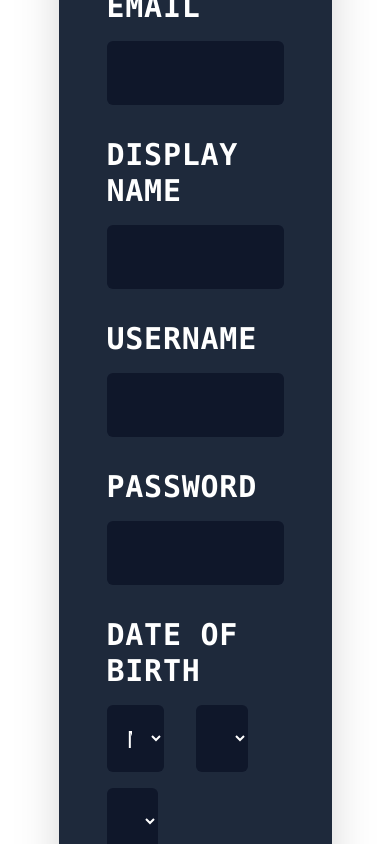
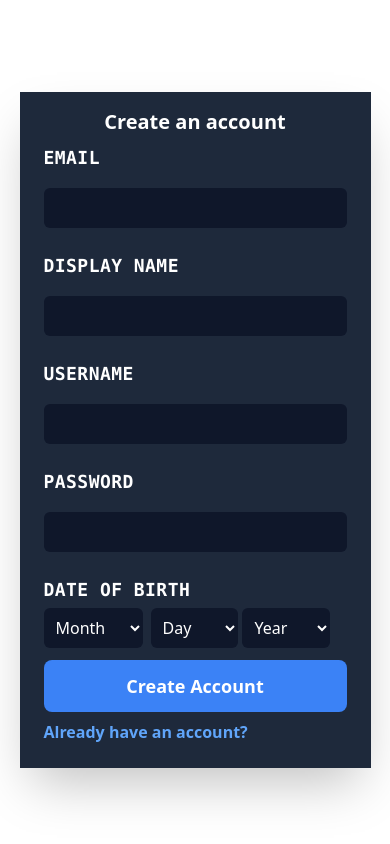
Before and after one commit to HAMMADQAdir/Discord, a React (Create React App) app in the folder frontend/: page /signup in a window 390 px wide. Shown: the top 844 px of the page. Built offline with nearby package versions, Linux system fonts and the light colour scheme.

Commit message:
minor changes

```diff
--- a/frontend/src/cards/SignUpCard.jsx
+++ b/frontend/src/cards/SignUpCard.jsx
@@ -1,25 +1,24 @@
 import React, { useState } from "react";
-import '../index.css'
-import {NavLink,useNavigate} from "react-router-dom"
+import "../index.css";
+import { NavLink, useNavigate } from "react-router-dom";
 import { doCreateUserWithEmailAndPassword } from "../firebase/auth";
 
 export default function SignUpCard() {
-  const navigate = useNavigate()
+  const navigate = useNavigate();
 
   const [username, setUsername] = useState("");
   const [email, setEmail] = useState("");
   const [displayName, setDisplayName] = useState("");
   const [password, setPassword] = useState("");
-  const [month,setMonth] = useState('')
-  const [day,setDay] = useState('')
-  const [year,setYear] = useState('')
-
+  const [month, setMonth] = useState("");
+  const [day, setDay] = useState("");
+  const [year, setYear] = useState("");
 
   const renderDays = () => {
     const days = [];
     for (let i = 1; i <= 31; i++) {
       days.push(
-        <option key={i} value={i < 10 ? '0' + i : i}>
+        <option key={i} value={i < 10 ? "0" + i : i}>
           {i}
         </option>
       );
@@ -40,23 +39,24 @@
     return years;
   };
 
-  const handleSignUpForm =async (e) => {
-
-    e.preventDefault()
-    await doCreateUserWithEmailAndPassword(email,password)
-
+  const handleSignUpForm = async (e) => {
+    e.preventDefault();
+    await doCreateUserWithEmailAndPassword(email, password);
   };
   return (
-    <div className="w-screen h-screen flex flex-wrap justify-center content-center">
-      <div className="bg-slate-800 w-[70%] m-2   p-4 space-y-12 flex flex-col flex-wrap justify-center text-white rounded-xl shadow-2xl ">
-        <h1 className="m-4 text-5xl font-bold text-center font-sans">
+    <div className="my-2  w-screen h-screen flex flex-wrap justify-center content-center">
+      <div className="bg-slate-800 w-[90%] 2xl:w-[40%] m-2   p-4  flex flex-col flex-wrap justify-center text-white rounded:sm lg:rounded-xl shadow-2xl ">
+        <h1 className="lg:m-4 text-xl lg:text-5xl font-bold text-center font-sans">
           Create an account
         </h1>
-        <form onSubmit={handleSignUpForm} className="m-8 space-y-4 ">
+        <form
+          onSubmit={handleSignUpForm}
+          className="m-2 lg:m-8 space-y-2 lg:space-y-4 "
+        >
           <div>
             <label
               htmlFor="email"
-              className="text-3xl font-mono font-semibold  tracking-wide "
+              className="text-lg lg:text-3xl font-mono font-semibold  tracking-wide "
             >
               EMAIL
             </label>
@@ -65,7 +65,7 @@
               name="email"
               id="email"
               required
-              className="my-4 w-full bg-slate-900 p-4 text-2xl rounded-md focus:outline-none "
+              className="my-4 w-full bg-slate-900 p-2 lg:p-4  lg:text-2xl rounded-md focus:outline-none "
               onChange={(e) => setEmail(e.target.value)}
             />
           </div>
@@ -73,7 +73,7 @@
           <div>
             <label
               htmlFor="displayName"
-              className="text-3xl font-mono font-semibold  tracking-wide "
+              className="text-lg lg:text-3xl font-mono font-semibold  tracking-wide "
             >
               DISPLAY NAME
             </label>
@@ -82,7 +82,7 @@
               name="displayName"
               id="displayName"
               required
-              className="my-4 w-full bg-slate-900 p-4 text-2xl rounded-md focus:outline-none "
+              className="my-4 w-full bg-slate-900 p-2 lg:p-4  lg:text-2xl rounded-md focus:outline-none "
               onChange={(e) => setDisplayName(e.target.value)}
             />
           </div>
@@ -90,7 +90,7 @@
           <div>
             <label
               htmlFor="username"
-              className="text-3xl font-mono font-semibold  tracking-wide "
+              className="text-lg lg:text-3xl font-mono font-semibold  tracking-wide "
             >
               USERNAME
             </label>
@@ -99,7 +99,7 @@
               name="username"
               id="username"
               required
-              className="my-4 w-full bg-slate-900 p-4 text-2xl rounded-md focus:outline-none "
+              className="my-4 w-full bg-slate-900 p-2 lg:p-4  lg:text-2xl rounded-md focus:outline-none "
               onChange={(e) => setUsername(e.target.value)}
             />
           </div>
@@ -107,7 +107,7 @@
           <div>
             <label
               htmlFor="password"
-              className="text-3xl font-mono font-semibold  tracking-wide "
+              className="text-lg lg:text-3xl font-mono font-semibold  tracking-wide "
             >
               PASSWORD
             </label>
@@ -116,7 +116,7 @@
               name="password"
               id="password"
               required
-              className="my-4 w-full bg-slate-900 p-4 text-2xl rounded-md focus:outline-none "
+              className="my-4 w-full bg-slate-900 p-2 lg:p-4  lg:text-2xl rounded-md focus:outline-none "
               onChange={(e) => setPassword(e.target.value)}
             />
           </div>
@@ -124,7 +124,7 @@
           <div>
             <label
               htmlFor="DOB"
-              className="text-3xl font-mono font-semibold  tracking-wide "
+              className="text-lg lg:text-3xl font-mono font-semibold  tracking-wide "
             >
               DATE OF BIRTH
             </label>
@@ -135,9 +135,9 @@
                 required
                 value={month}
                 onChange={(e) => setMonth(e.target.value)}
-          className="m-4 ml-0 w-[32.67968940%] bg-slate-900 p-4 text-2xl rounded-md focus:outline-none hide-scrollbar"
+                className="m-1 lg:m-4 ml-0 w-[32.67968940%] bg-slate-900 p-2 lg:p-4  lg:text-2xl rounded-md focus:outline-none hide-scrollbar"
               >
-          <option value=""  disabled>
+                <option value="" disabled>
                   Month
                 </option>
                 <option value="01">January</option>
@@ -159,7 +159,7 @@
                 required
                 value={day}
                 onChange={(e) => setDay(e.target.value)}
-          className="m-4 w-[29%] bg-slate-900 text-2xl p-4 text-2xl rounded-md focus:outline-none hide-scrollbar"
+                className="m-1 lg:m-4 w-[29%] bg-slate-900  p-2 lg:p-4  lg:text-2xl rounded-md focus:outline-none hide-scrollbar"
               >
                 <option value="" disabled>
                   Day
@@ -172,7 +172,7 @@
                 required
                 value={year}
                 onChange={(e) => setYear(e.target.value)}
-          className=" w-[29%] bg-slate-900 p-4 text-2xl rounded-md focus:outline-none hide-scrollbar"
+                className=" w-[29%] bg-slate-900 p-2 lg:p-4 lg:text-2xl rounded-md focus:outline-none hide-scrollbar"
               >
                 <option value="" disabled>
                   Year
@@ -185,15 +185,17 @@
           <div>
             <button
               type="submit"
-              className="bg-blue-500 w-full text-3xl font-bold p-3 rounded-lg hover:bg-blue-600 fouce:outline-none"
+              className="bg-blue-500 w-full text-lg lg:text-3xl font-bold p-3 rounded-lg hover:bg-blue-600 fouce:outline-none"
             >
               Create Account
             </button>
           </div>
+          <div>
+            <p className=" text-blue-400  lg:text-2xl font-semibold font-sans">
+              Already have an account?
+            </p>
+          </div>
         </form>
-        <h2 className="m-8 text-blue-400 text-2xl font-semibold font-sans">
-          Already have an account?
-        </h2>
       </div>
     </div>
   );
--- a/frontend/src/components/Header.jsx
+++ b/frontend/src/components/Header.jsx
@@ -11,7 +11,7 @@
   return (
     <div className="px-3 flex align-center justify-between 2xl:justify-around font-sans">
       <div>
-        <img  loading="lazy" className="w-[100%] h-[100%] cursor-pointer" src="https://cdn.prod.website-files.com/6257adef93867e50d84d30e2/6257d23c5fb25be7e0b6e220_Open%20Source%20Projects%20_%20Discord-7.svg" alt="" />
+        <img  loading="lazy" className="w-[60%] lg:w-[100%] h-[100%] cursor-pointer" src="https://cdn.prod.website-files.com/6257adef93867e50d84d30e2/6257d23c5fb25be7e0b6e220_Open%20Source%20Projects%20_%20Discord-7.svg" alt="" />
 
         </div>
       <div className="hidden 2xl:flex  2xl:flex-wrap 2xl:content-center">
@@ -25,9 +25,9 @@
           <li className="hover:underline">Careers</li>
         </ul>
       </div>
-      <div className="flex justify-end">
-        <button className="p-4 bg-white hover:text-sky-600  text-3xl font-bold rounded-3xl p-4 m-2">Login</button>
-        <img  className="h-[100%] mx-2 2xl:hidden cursor-pointer"  onClick={()=>toggleSidebar()} loading="lazy" src="https://cdn.prod.website-files.com/6257adef93867e50d84d30e2/625846fc39fbe53385840143_1%20(3).svg" alt="" />
+      <div className="flex justify-end content-center">
+        <button className="p-4 bg-white hover:text-sky-600  text-lg lg:text-3xl font-bold rounded-3xl p-4 m-2">Login</button>
+        <img  className="h-[70%] lg:h-[100%] mx-2 2xl:hidden cursor-pointer my-auto"  onClick={()=>toggleSidebar()} loading="lazy" src="https://cdn.prod.website-files.com/6257adef93867e50d84d30e2/625846fc39fbe53385840143_1%20(3).svg" alt="" />
       </div>
       <Sidebar  isOpen={isSidebarOpen} toggleSidebar={toggleSidebar} />
     </div>
--- a/frontend/src/pages/SignUp.jsx
+++ b/frontend/src/pages/SignUp.jsx
@@ -4,7 +4,10 @@
 export default function SignUp() {
   return (
       <>
+      <div className='flex flex-wrap content-center justify-center'>
+
       <SignUpCard/>
+      </div>
       </>
   )
 }
```
Also changed, not shown: frontend/src/cards/LoginCard.jsx (+14 -14 lines), frontend/src/components/Sidebar.jsx (+53 -20 lines), frontend/src/assets/Discord.svg (added). Lines whose indentation alone changed are shown as unchanged.
